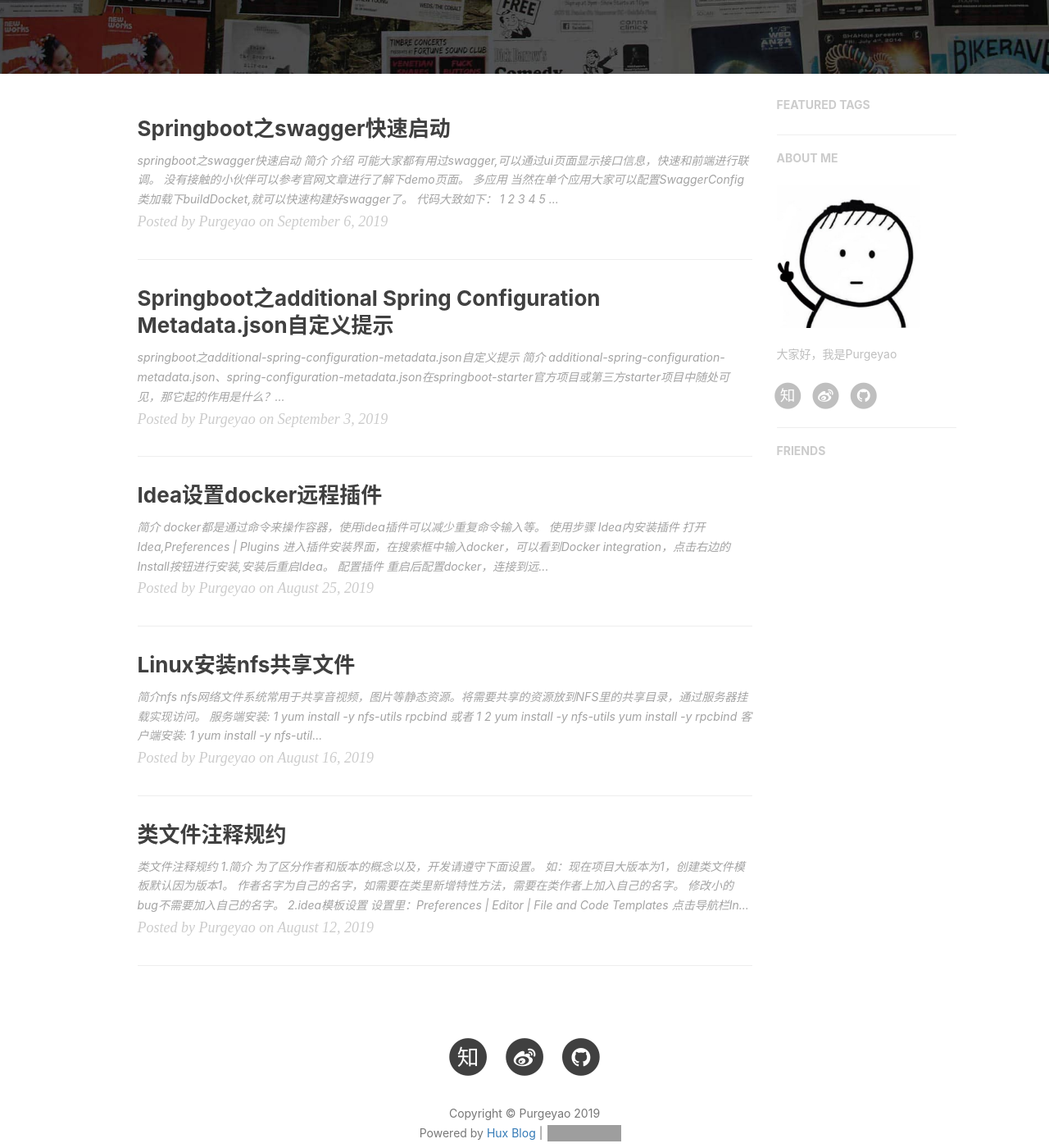
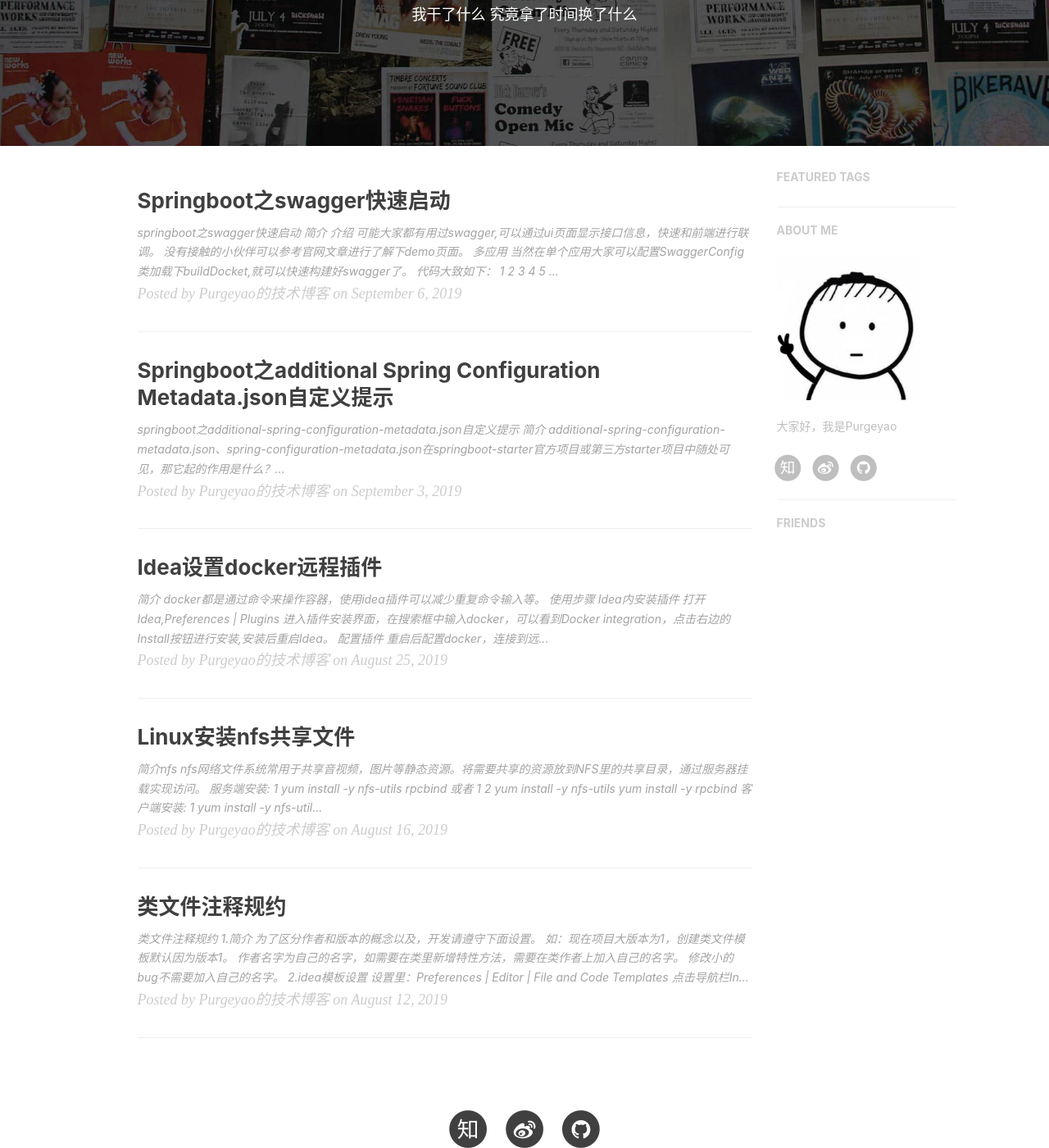
Before and after one commit to purgeyao/purgeyao.github.io, a Jekyll site: the page built from index.html, in a window 1280 px wide and 1400 px high, scrolled down 328 px. Shown: the whole window at 82% size. Built offline with Jekyll 4.4.1, drawn with Linux system fonts in a browser that asks for light colours; nearby versions of some CDN libraries; the list of posts is cut into pages by our own code; comment, search, counter and statistics services are not loaded; some of the changed text lies outside the part shown; grey boxes are pictures that could not be loaded.

Commit message:
upd _config.yml

```diff
--- a/_config.yml
+++ b/_config.yml
@@ -1,5 +1,5 @@
 # Site settings
-title: Purgeyao
+title: Purgeyao的技术博客
 SEOTitle: Purgeyao的博客 | Purgeyao
 header-img: img/home-bg.jpg
 email: purgeyao@gmail.com
```
